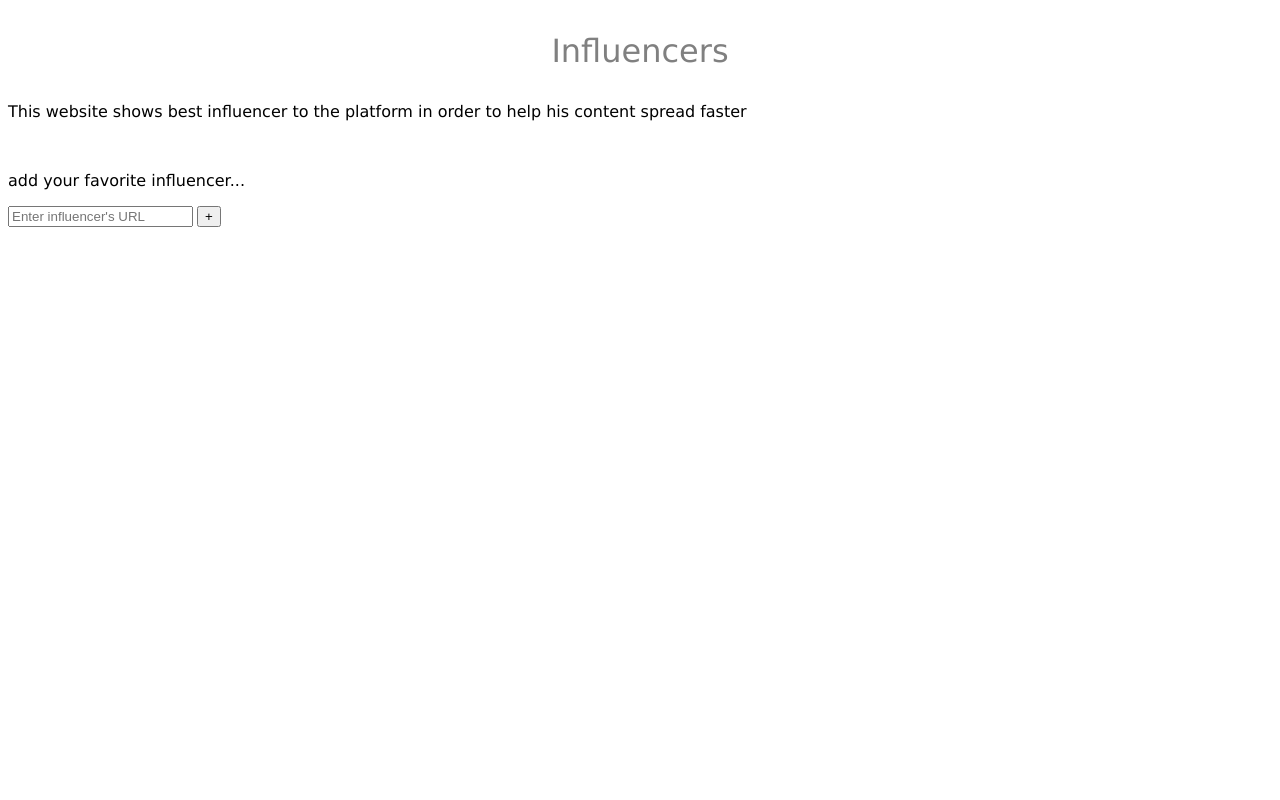
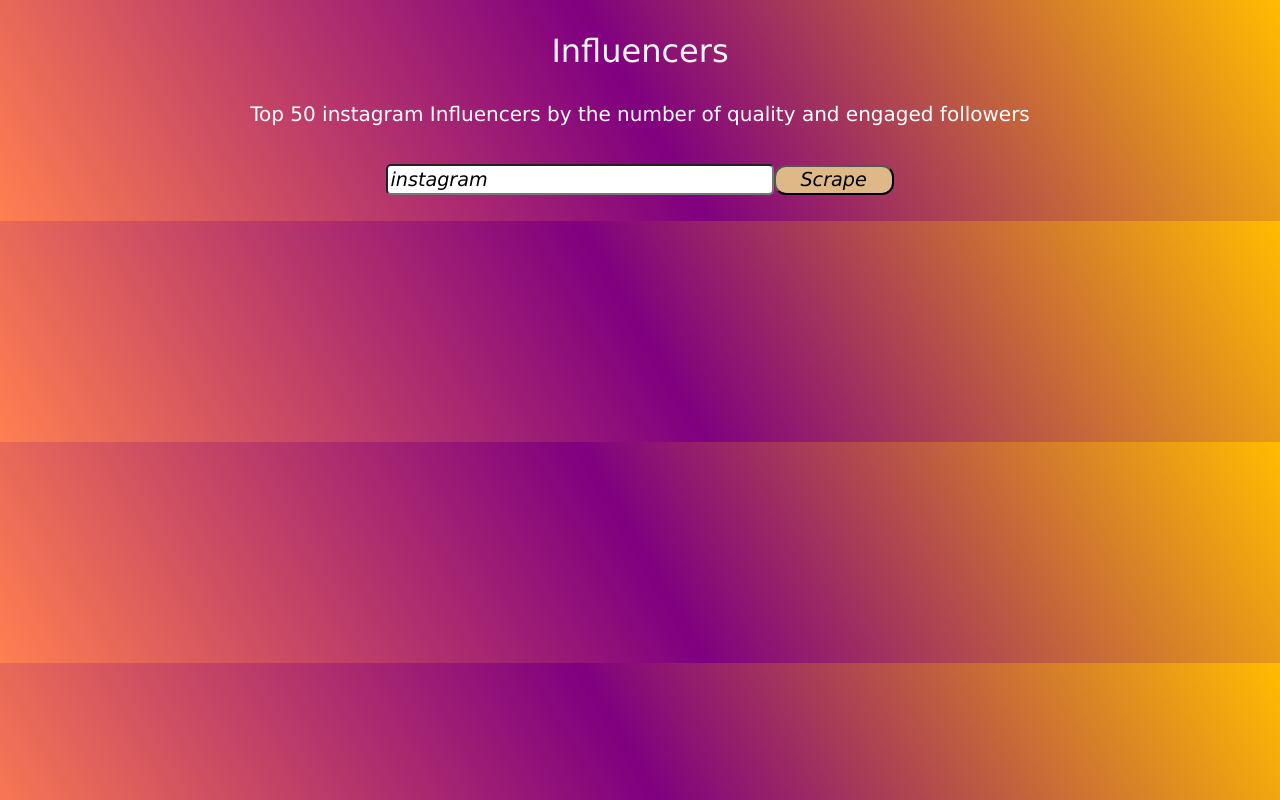
Before and after one commit to yanisamrouche/web-scraping, a plain HTML site: page front-end/index.html in a window 1280 px wide. Drawn offline with Linux system fonts and the light colour scheme; no server answers.

Commit message:
adding some design

```diff
--- a/front-end/index.css
+++ b/front-end/index.css
@@ -1,20 +1,73 @@
+
+body {
+    background: linear-gradient(420deg, coral, purple,#ffbc00 );
+    filter: contrast(12px);
+  }
 .header p{
     text-align: center;
     font-size: 32px;
     font-family: Verdana, Geneva, Tahoma, sans-serif;
-    color: gray;
+    color: whitesmoke;
 }
 .description p{
-    font-size: 16px;
+    text-align: center;
+    font-size: 20px;
     font-family: Verdana, Geneva, Tahoma, sans-serif;
+
+}
+.form {
+    display: flex;
+    width: 100%;
+    height: 50%;
+    align-items: center;
+    justify-content: center;
+}
+.form input{
+    height: 25px;
+    width: 30%;
+    border-radius: 5px;
+    font-family: 'Lucida Sans', 'Lucida Sans Regular', 'Lucida Grande', 'Lucida Sans Unicode', Geneva, Verdana, sans-serif;
+    font-size: larger;
+    font-style: oblique;
+}
+.form button{
+    height: 30px;
+    width: 120px;
+    border-radius: 12px;
+    background-color: burlywood;
+    font-family: 'Lucida Sans', 'Lucida Sans Regular', 'Lucida Grande', 'Lucida Sans Unicode', Geneva, Verdana, sans-serif;
+    font-size: larger;
+    font-style: oblique;
 }
 .container{
-    display: flex;
+    display: grid;
+    grid-template-columns: repeat(5, 1fr);
+    grid-gap: 10px;
+    grid-auto-rows: minmax(100px, auto);
+
 }
 .card{
     margin: 10px;
     padding: 20px;
-    border: 1px solid white;
+    border: 1px solid coral;
     border-radius: 16px;
-    width: 100%;
+    background-color: wheat;
+
 }
+img{
+    border-radius: 16px;
+    height: 150px;
+    width: 150px;
+    margin-left: auto;
+    margin-right: auto;
+    display: block;
+}
+h4{
+    text-align: center;
+    font-size: 12px;
+    font-family: Verdana, Geneva, Tahoma, sans-serif;
+
+}
+p{
+    color: white;
+}
--- a/front-end/index.html
+++ b/front-end/index.html
@@ -11,14 +11,14 @@
         </div>
         <div class="description">
             <p>
-                This website shows best influencer to the platform in order to help his content spread faster
+                Top 50 instagram Influencers
+                by the number of quality and engaged followers
             </p>
             <br>
-            <p>add your favorite influencer...</p>
         </div>
         <div class="form">
-            <input class="input-url" type="text" name="fname" placeholder="Enter influencer's URL">
-            <button type="submit" onclick="addInfluencer()">+</button>
+            <input class="input-url" type="text" name="fname" value="instagram">
+            <button type="submit" onclick="addInfluencer()">Scrape</button>
         </div>
         <br>
         <div class="container"></div>
```
